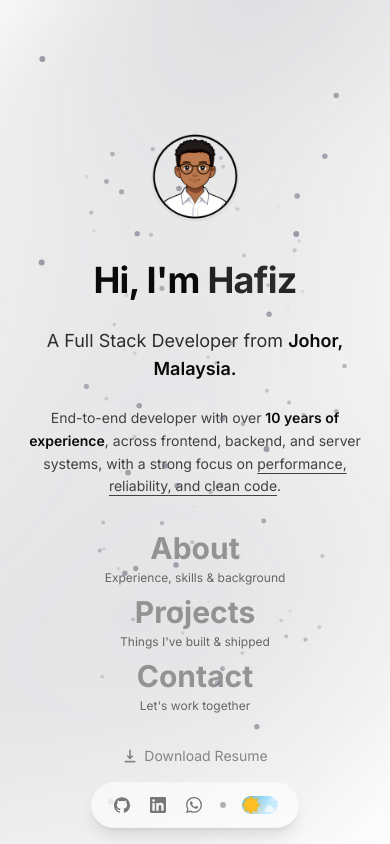
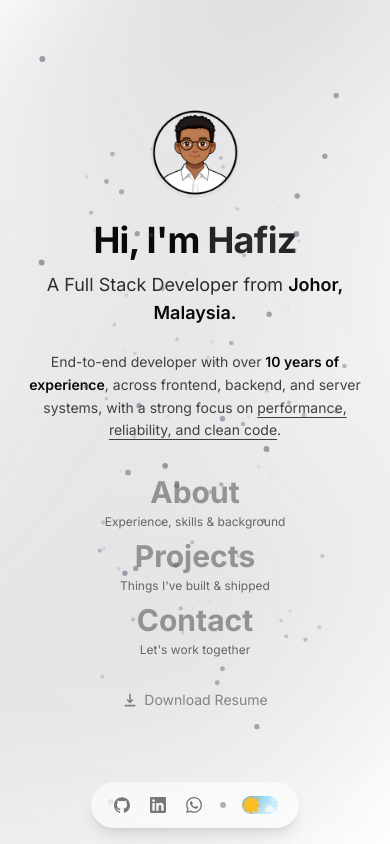
Before and after one commit to codenamehafiz/portfolio-hafiz, a Next.js app: page / in a window 390 px wide. Built offline with nearby package versions, Linux system fonts and the light colour scheme.

Commit message:
Refine hero section sizing and adjust mobile top paddings

```diff
--- a/src/components/home/Contact.tsx
+++ b/src/components/home/Contact.tsx
@@ -95,7 +95,7 @@ export default function Contact() {
   };
 
   return (
-    <section id="contact" className="pt-24 pb-16 md:pb-24 relative">
+    <section id="contact" className="pt-12 md:pt-24 pb-16 md:pb-24 relative">
 
       {/* Dot pattern background */}
       <div
--- a/src/components/home/Hero.tsx
+++ b/src/components/home/Hero.tsx
@@ -87,7 +87,7 @@ export default function Hero() {
   }, []);
 
   return (
-    <section id="home" className="relative flex-1 flex items-center justify-center overflow-hidden pt-20 md:pt-8 xl:pt-16">
+    <section id="home" className="relative flex-1 flex items-center justify-center overflow-hidden md:pt-8 xl:pt-16">
       {/* Particle Background */}
       <ParticleBackground />
 
@@ -182,7 +182,7 @@ export default function Hero() {
           {/* Name */}
           <motion.h1
             variants={item}
-            className="text-4xl md:text-5xl lg:text-6xl font-bold text-ink dark:text-primary-50 leading-tight"
+            className="text-4xl md:text-5xl lg:text-6xl font-bold text-ink dark:text-primary-50 leading-tight !mt-2 md:!mt-3 lg:!mt-4"
           >
             Hi, I'm{' '}
             <span className="heading-gradient">Hafiz</span>
@@ -191,7 +191,7 @@ export default function Hero() {
           {/* Tagline */}
           <motion.p
             variants={item}
-            className="text-lg md:text-xl lg:text-2xl text-ink-medium dark:text-primary-200 max-w-3xl mx-auto"
+            className="text-lg md:text-xl lg:text-2xl text-ink-medium dark:text-primary-200 max-w-3xl mx-auto !mt-2 md:!mt-3 lg:!mt-4"
           >
             A Full Stack Developer from{' '}
             <span className="text-ink dark:text-primary-100 font-semibold">
--- a/src/components/pages/AboutPage.tsx
+++ b/src/components/pages/AboutPage.tsx
@@ -15,7 +15,7 @@ export default function AboutPage() {
   return (
     <div className="w-full">
       {/* Page Header */}
-      <div className="pt-24 pb-1">
+      <div className="pt-12 md:pt-24 pb-1">
         <div className="container-custom max-w-4xl">
           <motion.p
             initial={{ opacity: 0, y: 10 }}
--- a/src/components/pages/ProjectsListing.tsx
+++ b/src/components/pages/ProjectsListing.tsx
@@ -52,7 +52,7 @@ export default function ProjectsListing() {
   };
 
   return (
-    <div className="pt-24 pb-16">
+    <div className="pt-12 md:pt-24 pb-16">
       <div className="container-custom">
         {/* Header */}
         <motion.div
@@ -120,11 +120,10 @@ export default function ProjectsListing() {
                   <button
                     key={tech}
                     onClick={() => toggleTech(tech)}
-                    className={`px-3 sm:px-4 py-2 rounded-lg text-xs sm:text-sm font-medium transition-all ${
-                      isSelected
+                    className={`px-3 sm:px-4 py-2 rounded-lg text-xs sm:text-sm font-medium transition-all ${isSelected
                         ? 'bg-primary-600 text-white shadow-md'
                         : 'bg-slate-100 dark:bg-slate-800 text-slate-700 dark:text-slate-300 hover:bg-slate-200 dark:hover:bg-slate-700'
-                    }`}
+                      }`}
                   >
                     {tech}
                     <span className="ml-1 sm:ml-2 text-xs opacity-75">({projectCountByTech.get(tech) ?? 0})</span>
--- a/src/components/projects/ProjectDetail.tsx
+++ b/src/components/projects/ProjectDetail.tsx
@@ -36,7 +36,7 @@ export default function ProjectDetail({ project }: ProjectDetailProps) {
     };
   }, [lightboxIndex, extraImages.length, closeLightbox]);
   return (
-    <div className="min-h-screen pt-24 pb-16">
+    <div className="min-h-screen pt-12 md:pt-24 pb-16">
       <div className="container-custom">
         {/* Back Button */}
         <motion.div
```
